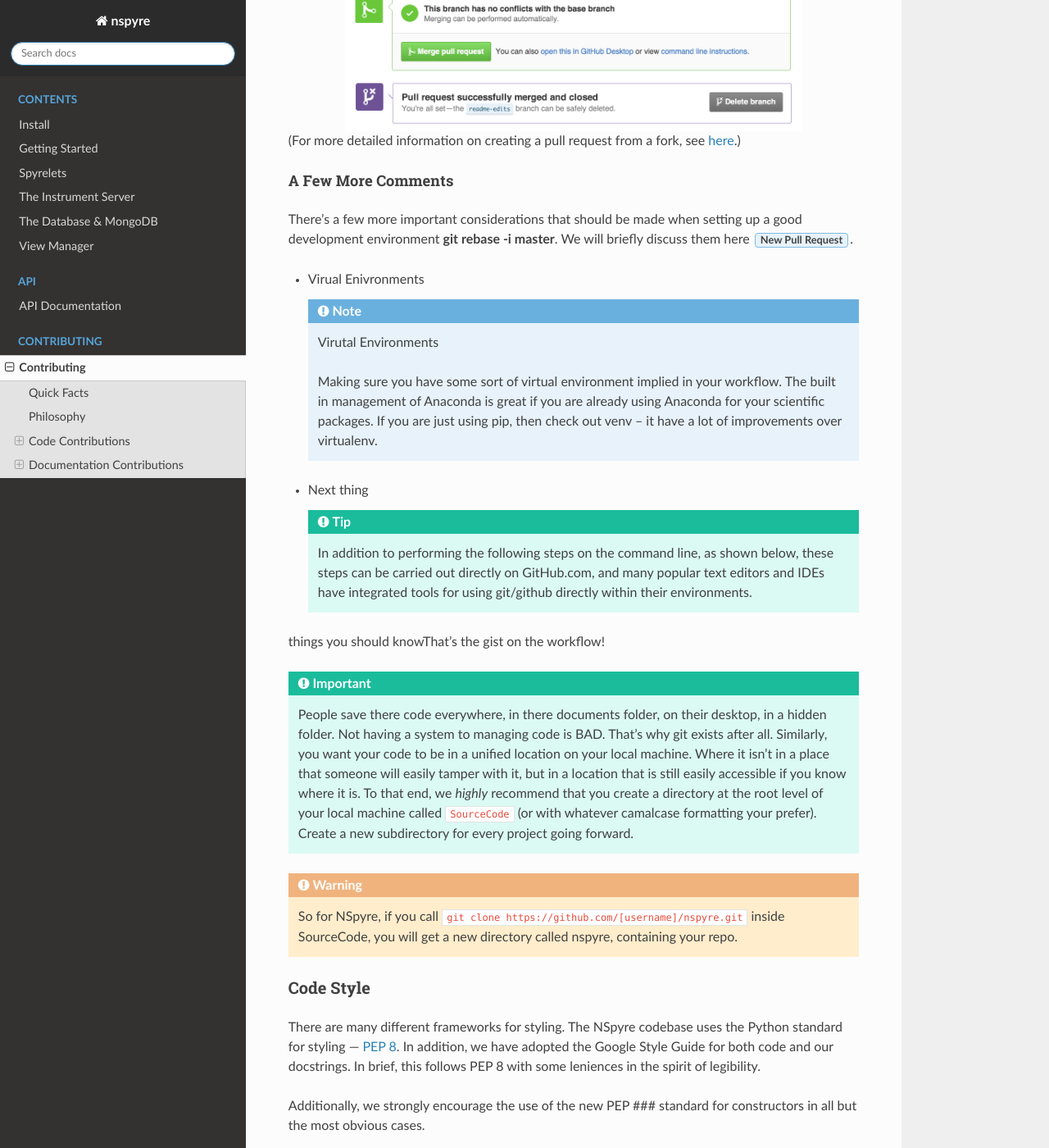
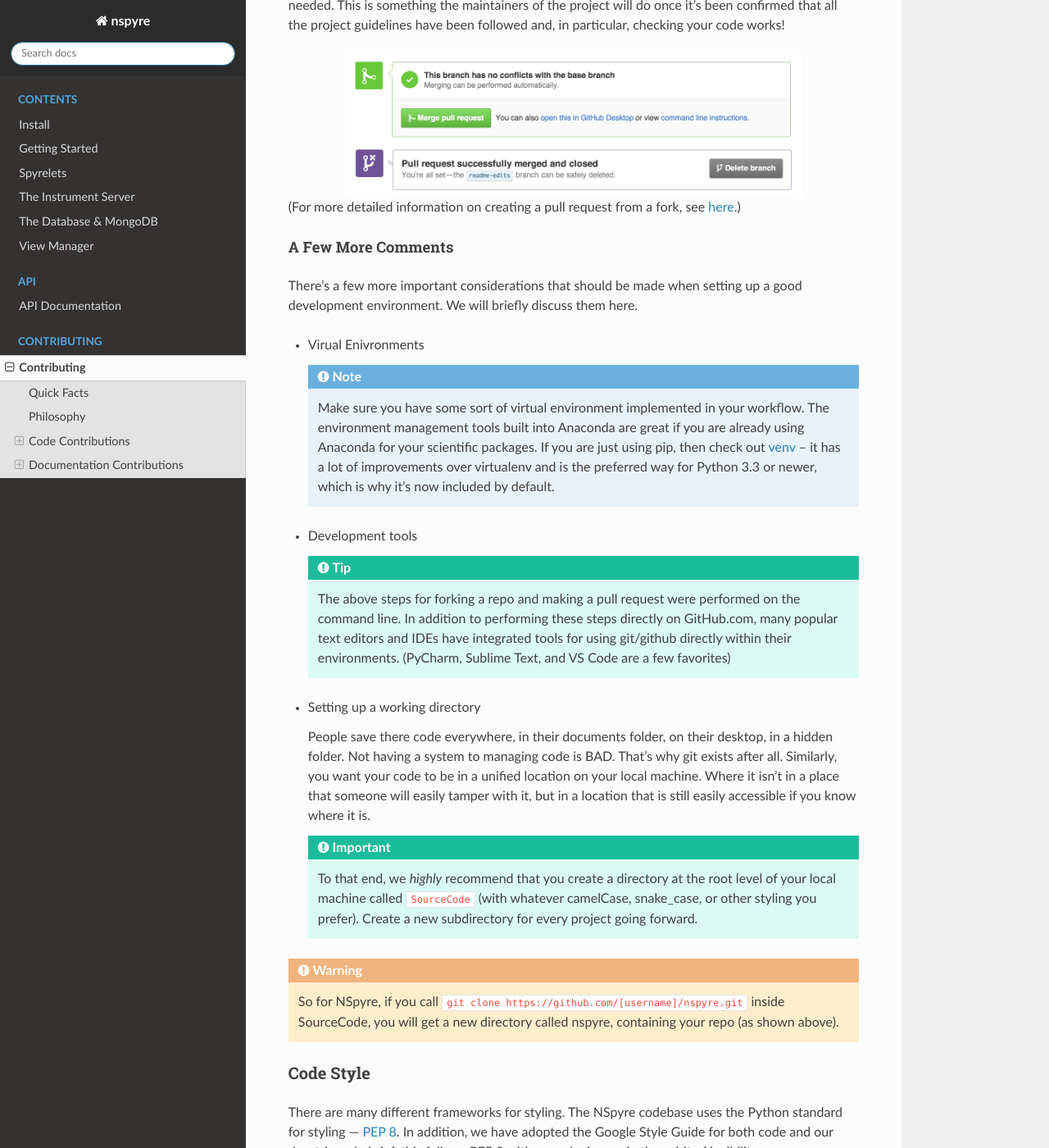
Before and after one commit to nspyre-org/nspyre, a Sphinx documentation site: the page built from docs/contributing.rst, in a window 1280 px wide and 1400 px high, scrolled down 4187 px. Shown: the whole window at 82% size. Built offline with Sphinx 7.4.7 and the Read the Docs theme 2.0.0, drawn with Linux system fonts in a browser that asks for light colours; some of the changed text lies outside the part shown.

Commit message:
Update contributing.rst

```diff
--- a/docs/contributing.rst
+++ b/docs/contributing.rst
@@ -40,12 +40,12 @@
 * When were the changes made?
 * Why were changes needed?
 
-Git grew out of the needs of the developers of the Linux kernel and is one of the most widely-used VCS tools available. `GitHub <https://github.com>`_ is a Git hosting repository that builds collaboration directly into the development process by providing developers with tools to ship better code through command line features, issues (threaded discussions), pull requests, code review, and more. If all this information is new, then please read this: `Understanding the GitHub flow <https://guides.github.com/introduction/flow/>`_  — it’s a 5min read and will make your life a lot easier going forward. (If you want a much deeper explanation and a good reference source to get up to speed on the basics of using Git and GitHub, go to the `Git Handbook <https://guides.github.com/introduction/git-handbook/>`_.)
+Git grew out of the needs of the developers of the Linux kernel and is one of the most widely-used VCS tools available. `GitHub <https://github.com>`_ is a Git hosting repository that builds collaboration directly into the development process by providing developers with tools to ship better code through command line features, issues (threaded discussions), pull requests, code review, and more. If all this information is new, then please read this: `Understanding the GitHub flow <https://guides.github.com/introduction/flow/>`_  — it’s a 5min read and it will make your life a lot easier going forward. (If you want a much deeper explanation and a good reference source to get up to speed on the basics of using Git and GitHub, go to the `Git Handbook <https://guides.github.com/introduction/git-handbook/>`_.)
 
 How to Contribute: Forking & Pull Requests
 ------------------------------------------
 
-Great, now that you understand the *why* and *how* of Git & GitHub, let’s explain the workflow to contribute. We use the **fork & pull** model to collaborate. This means that to contribute to the project, you first need to **Fork** the project on GitHub. A GitHub fork is just a copy of a repository (repo). When you *fork* a repo, you are storing a copy of that repo on your personal account. Doing so grants you full *write* access to edit files and develop the code on your version of it. After making changes to the codebase -- squashing bugs, adding features, writing docs -- make a **Pull Request**. When you ``git pull`` on a codebase, that's the git term for *pulling* updated and/or new files from one version of a repo to another; you are simply updating files in a particular direction. Thus, *pulling* applies in many different contexts (more info below). A *pull request*, therefore, is a request you make for the maintainers, of the original repo you forked, to *review & merge* your edits into their version of the code stored on their repo (you can, of course, make pull requests on your own repositories).
+Great, now that you understand the *why* and *how* of Git & GitHub, let’s explain the workflow to contribute. We use the **fork & pull** model to collaborate. This means that to contribute to the project, you first need to **Fork** the project on GitHub. A GitHub fork is just a copy of a repository (repo). When you *fork* a repo, you are storing a copy of that repo on your personal account. Doing so grants you full *write* access to edit files and develop the code on your version of it. After making changes to the codebase -- squashing bugs, adding features, writing docs -- make a **Pull Request**. When you :command:`git pull` on a codebase, that's the git term for *pulling* updated and/or new files from one version of a repo to another; you are simply updating files in a particular direction. Thus, *pulling* applies in many different contexts (more info below). A *pull request*, therefore, is a request you make for the maintainers, of the original repo you forked, to *review & merge* your edits into their version of the code stored on their repo (you can, of course, make pull requests on your own repositories).
 
 To make things concrete, let’s actually perform this using the command line.
 
@@ -90,25 +90,27 @@
    # push changes to github
    git push --set-upstream origin descriptive-branch-title
 
-You will notice the addition of two new terms -- *branch* and *push*. Each repository can have multiple versions of it's codebase that are under development. The ``master`` *branch* is the main version of the code on the repository and is the root branch from which all others originate. This is the official working version that is used out in the wild and the one you eventually want your changes to appear on. When forking a repo, you also get all the different branches at the time of copying. When contributing on an issue, you first want to search existing *branches* to check if someone has already started a branch for work on that issue. If not, start a new one and make sure to give it a descriptive title so people easily understand what's being worked on (e.g. refactoring-pep8, awg-spyrelet, driver-gui-bug, etc).
+You will notice the addition of two new terms -- *branch* and *push*. Each repository can have multiple versions of it's codebase that are under development. The ``master`` *branch* is the main version of the code on the repository and is the root branch from which all others originate. This is the official working version that is used out in the wild and the one you eventually want your changes to appear on. When forking a repo, you also get all the different branches at the time of copying. When contributing on an issue, you first want to search existing *branches* to check if someone has already started a branch for work on that issue. If not, start a new one and make sure to give it a descriptive title so people easily understand what's being worked on (e.g. refactoring-pep8, awg-spyrelet, driver-gui-bug, etc). Then you need to *checkout* the branch to which you want to make changes, making sure to *add*, *commit* them so they are reflected locally.
 
 Finally, the *push* command updates files from one location to another, but in the opposite direction as *pull*. ``git pull`` brings any changes from the target repo on the servers and updates them into the version/branch that you currently have checked out on your local copy. ``git push`` does the opposite. It takes any changes on your local copy of the branch you have checked out and reflects those changes on the repository. If you don't ``git push`` your commits then they will not be uploaded to the repo; this also means they won't be backed up. So it's good practice to push your progress at least daily so it is uploaded to the repository.
 
   .. note::
 
-     You can *pull* a branch you are working on from the github repo to get the most up-to-date copy locally, pull one branch into another to take certain *commits*, or pull in the reverse direction to bring your updates into the main repo.
+     You can *pull* a branch you are working on from the github repo to get the most up-to-date copy locally, *pull* one branch into another to transfer certain *commits* between them, or *pull* in the reverse direction to bring your updates into the main repo (i.e. *push* from your local console).
 
 Creating a Pull Request
 ^^^^^^^^^^^^^^^^^^^^^^^
 
-Once you've vetted your code for errors, checked to make sure you've followed all the project guidelines, and most importantly, *documented* your code, it's time to make a pull request.
+Once you've vetted your code for errors, checked to make sure you've followed all the project guidelines -- and, most importantly, *documented* your code -- it's time to make a pull request.
 
 .. image:: images/compare-and-pr.png
 
 .. code-block:: console
 
-   # in the main repository you want to merge into, either click the Pull Request tab,
-   # then from the Pull Request page, click the green New pull request button,
+   # in the main repository you want to merge into,
+   # either
+   # click the Pull Request tab, then from the Pull Request page,
+   # click the green New pull request button,
    # or,
    # navigate to the branch you made edits to in the drop-down box on the repository
    # homepage, and click the green Compare & pull request button.
@@ -119,13 +121,9 @@
    # give your pull request a title and write a brief description of your changes.
    # when you’re satisfied, click the big green Create pull request button.
 
-   # Congrats, you've submitted your first contributon for merging!
+   # Congrats, you've submitted your first contribution ready for merging!
 
-.. iojblblkbb image:: images/create-pr.png
-   kjnkj:align: center
-   kjnkjn:scale: 50%
-
-All that's left is to officially merge your changes into ``master`` and delete the development branch you were working off of if the associated issues have been closed and the branch is no longer needed. This is something the maintainers of the project will do once it's been confirmed that all the project guidelines have been followed, and most importantly, your code works!
+All that's left is to officially merge your changes into ``master`` and delete the development branch you were working off of, if the associated issues have been closed and the branch is no longer needed. This is something the maintainers of the project will do once it's been confirmed that all the project guidelines have been followed and, in particular, checking your code works!
 
 .. figure:: images/merge-button.png
    :align: center
@@ -142,31 +140,31 @@
 A Few More Comments
 ^^^^^^^^^^^^^^^^^^^
 
-There's a few more important considerations that should be made when setting up a good development environment :command:`git rebase -i master`. We will briefly discuss them here :guilabel:`New Pull Request`.
-
+There's a few more important considerations that should be made when setting up a good development environment. We will briefly discuss them here.
 
 * Virual Enivronments
 
-  .. note:: Virutal Environments
+  .. note::
 
-     Making sure you have some sort of virtual environment implied in your workflow. The built in management of Anaconda is great if you are already using Anaconda for your scientific packages. If you are just using pip, then check out venv -- it have a lot of improvements over virtualenv.
+     Make sure you have some sort of virtual environment implemented in your workflow. The environment management tools built into Anaconda are great if you are already using Anaconda for your scientific packages. If you are just using pip, then check out `venv <https://docs.python.org/3/tutorial/venv.html>`_ -- it has a lot of improvements over virtualenv and is the preferred way for Python 3.3 or newer, which is why it's now included by default.
 
-* Next thing
+* Development tools
 
   .. tip::
 
-     In addition to performing the following steps on the command line, as shown below, these steps can be carried out directly on GitHub.com, and many popular text editors and IDEs have integrated tools for using git/github directly within their environments.
+     The above steps for forking a repo and making a pull request were performed on the command line. In addition to performing these steps directly on GitHub.com, many popular text editors and IDEs have integrated tools for using git/github directly within their environments. (PyCharm, Sublime Text, and VS Code are a few favorites)
 
+* Setting up a working directory
 
-things you should knowThat’s the gist on the workflow!
+  People save there code everywhere, in their documents folder, on their desktop, in a hidden folder. Not having a system to managing code is BAD. That's why git exists after all. Similarly, you want your code to be in a unified location on your local machine. Where it isn't in a place that someone will easily tamper with it, but in a location that is still easily accessible if you know where it is.
 
-.. important::
+  .. important::
 
-   People save there code everywhere, in there documents folder, on their desktop, in a hidden folder. Not having a system to managing code is BAD. That's why git exists after all. Similarly, you want your code to be in a unified location on your local machine. Where it isn't in a place that someone will easily tamper with it, but in a location that is still easily accessible if you know where it is. To that end, we *highly* recommend that you create a directory at the root level of your local machine called ``SourceCode`` (or with whatever camalcase formatting your prefer). Create a new subdirectory for every project going forward.
+     To that end, we *highly* recommend that you create a directory at the root level of your local machine called ``SourceCode`` (with whatever camelCase, snake_case, or other styling you prefer). Create a new subdirectory for every project going forward.
 
 .. warning::
 
-   So for NSpyre, if you call ``git clone https://github.com/[username]/nspyre.git`` inside SourceCode, you will get a new directory called nspyre, containing your repo.
+   So for NSpyre, if you call ``git clone https://github.com/[username]/nspyre.git`` inside SourceCode, you will get a new directory called nspyre, containing your repo (as shown above).
 
 .. _Code Style:
 
@@ -370,11 +368,11 @@
 
 .. attention::
 
-   Making sure you have some sort of virtual environment implied in your workflow. The built in management of Anaconda is great if you are already using Anaconda for your scientific packages. If you are just using pip, then check out venv -- it have a lot of improvements over virtualenv.
+   Hi! We know some of these webpages may be lacking, this documentation has only recently been created and is in active development. Please check back weekly has new content is regularly updated as it is being worked on. Please be patient -- we are mainly graduate students and have a lot of responsiblities.
 
 .. caution::
 
-   Making sure you have some sort of virtual environment implied in your workflow. The built in management of Anaconda is great if you are already using Anaconda for your scientific packages. If you are just using pip, then check out venv -- it have a lot of improvements over virtualenv.
+   Hi! We know some of these webpages may be lacking, this documentation has only recently been created and is in active development. Please check back weekly has new content is regularly updated as it is being worked on. Please be patient -- we are mainly graduate students and have a lot of responsiblities.
 
 .. danger::
 
@@ -390,7 +388,7 @@
 
 .. important::
 
-   Making sure you have some sort of virtual environment implied in your workflow. The built in management of Anaconda is great if you are already using Anaconda for your scientific packages. If you are just using pip, then check out venv -- it have a lot of improvements over virtualenv.
+   Hi! We know some of these webpages may be lacking, this documentation has only recently been created and is in active development. Please check back weekly has new content is regularly updated as it is being worked on. Please be patient -- we are mainly graduate students and have a lot of responsiblities.
 
 .. note::
 
```
